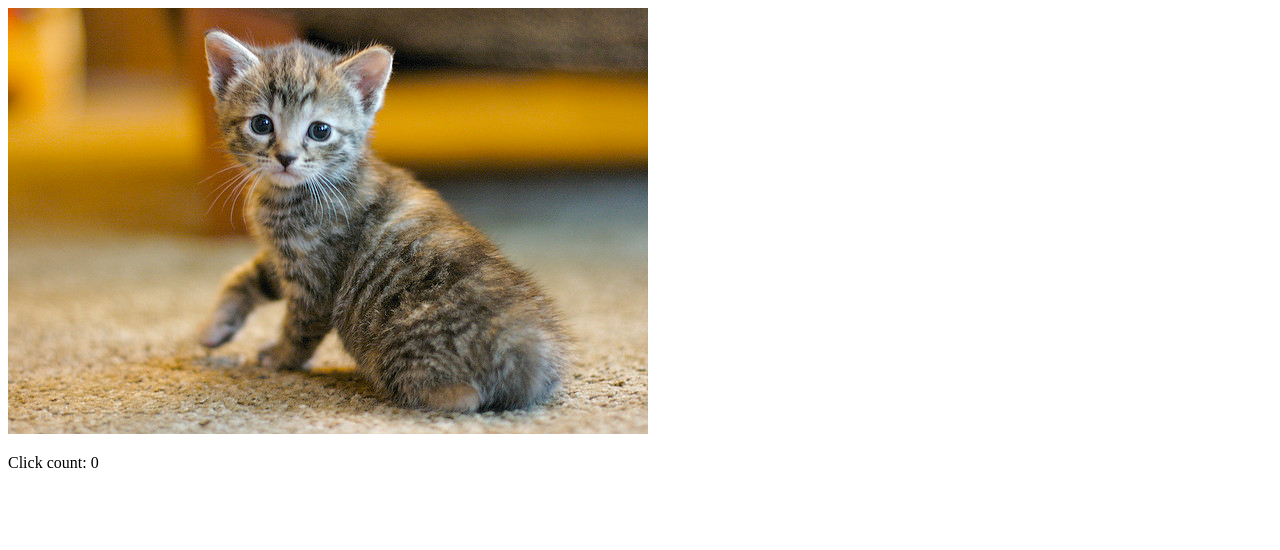
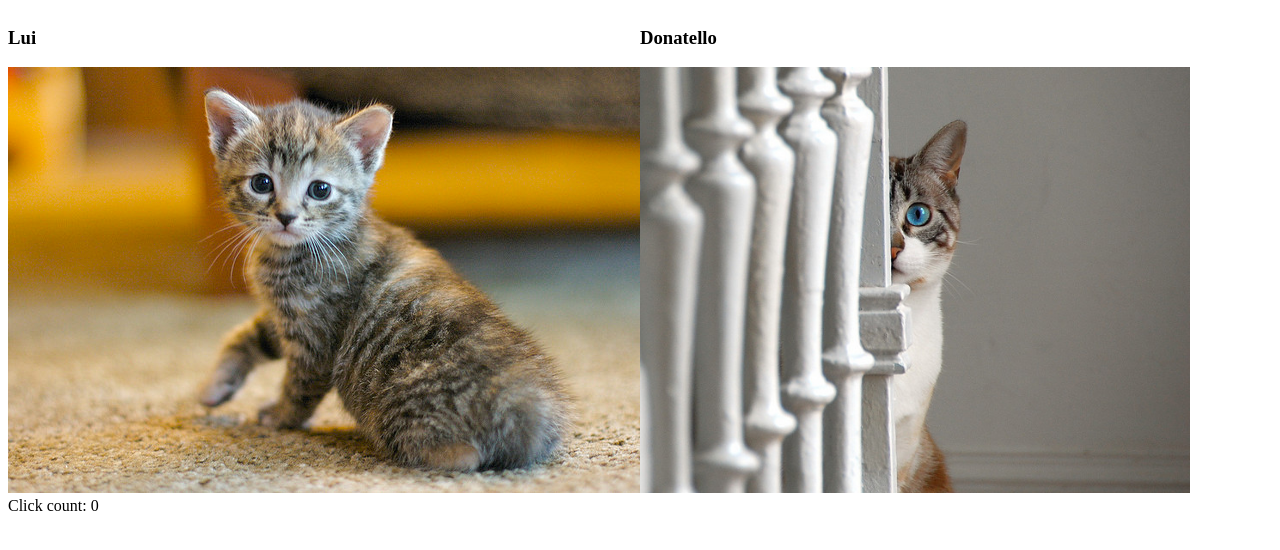
Before and after one commit to tiagorgt/cat-clicker, a plain HTML site: page src/index.html in a window 1280 px wide. Drawn offline with Linux system fonts and the light colour scheme.

Commit message:
Changes in requirements

```diff
--- a/src/css/style.css
+++ b/src/css/style.css
@@ -0,0 +1,8 @@
+.col-6 {
+    width: 50%;
+    float: left;
+}
+
+img {
+    max-height: 426px;
+}
--- a/src/index.html
+++ b/src/index.html
@@ -1,5 +1,6 @@
 <!DOCTYPE html>
 <html lang="pt-br">
+
 <head>
     <title>Cat Clicker</title>
     <meta charset="UTF-8">
@@ -7,11 +8,20 @@
     <link href="css/style.css" rel="stylesheet">
 
 </head>
+
 <body>
-        <img id="catImg" src="img/cat.png" alt="Cat">
+    <div class="col-6">
+        <h3 id="catName"></h3>
+        <img id="catImg" src="img/cat.png">
+    </div>
+    <div class="col-6">
+        <h3 id="catName2"></h3>
+        <img id="catImg2" src="img/cat2.jpg">
+    </div>
     <br>
     <p>Click count: <span id="clickCount"></span></p>
 
     <script src="js/main.js"></script>
 </body>
+
 </html>
--- a/src/js/main.js
+++ b/src/js/main.js
@@ -3,8 +3,24 @@ var clickCountElem = document.getElementById('clickCount');
 var clickCount = 0;
 clickCountElem.textContent = clickCount;
 
-var elem = document.getElementById('catImg');
-elem.addEventListener('click', function () {
+var catName = 'Lui';
+var catName2 = 'Donatello';
+
+var catNameElem = document.getElementById('catName');
+var catName2Elem = document.getElementById('catName2');
+
+catNameElem.textContent = catName;
+catName2Elem.textContent = catName2;
+
+var imgElem = document.getElementById('catImg');
+imgElem.addEventListener('click', function () {
     clickCount++;
     clickCountElem.textContent = clickCount;
 });
+
+
+var img2Elem = document.getElementById('catImg2');
+img2Elem.addEventListener('click', function () {
+    clickCount++;
+    clickCountElem.textContent = clickCount;
+});
```
Also changed, not shown: src/img/cat2.jpg (added). Lines whose indentation alone changed are shown as unchanged.
